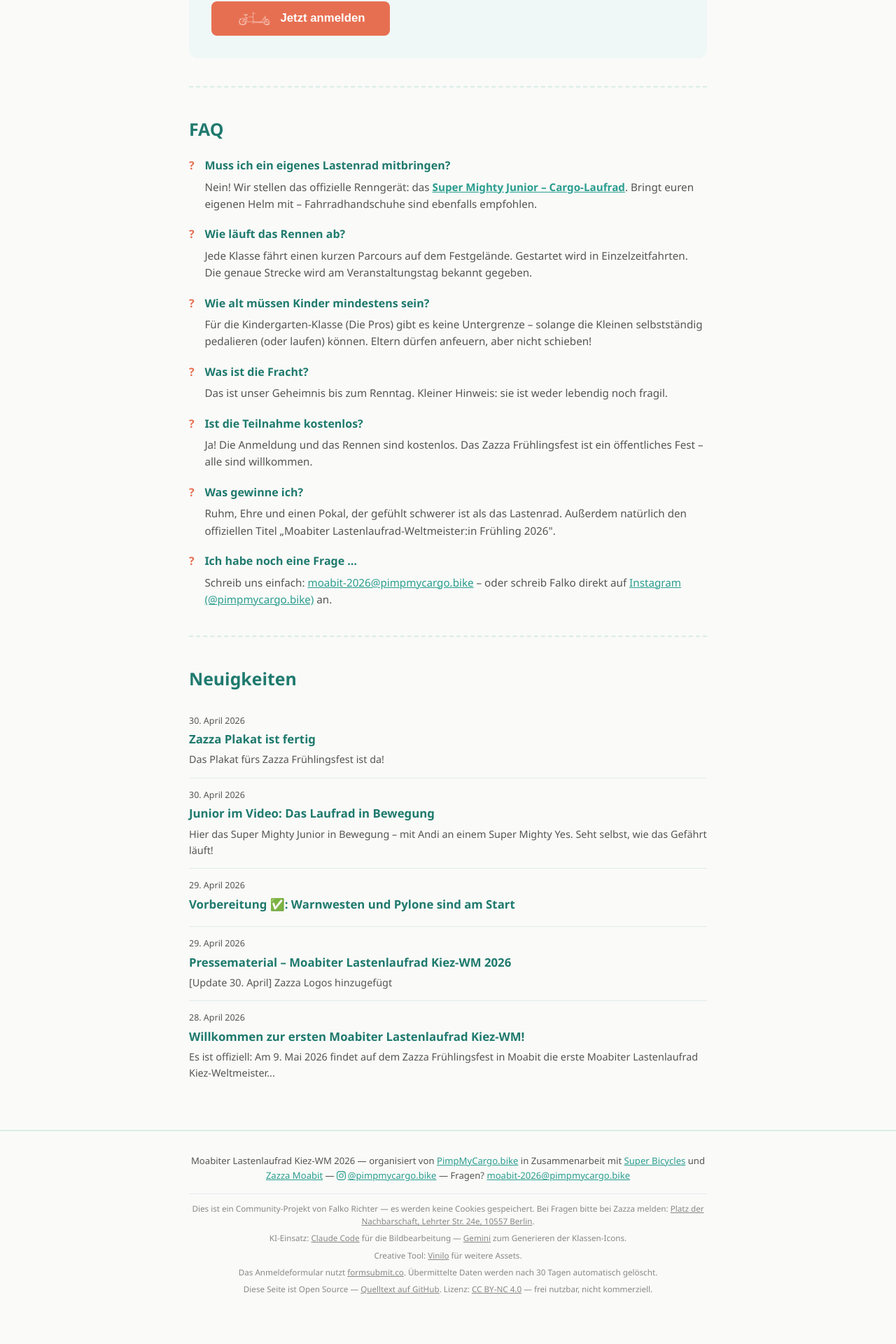
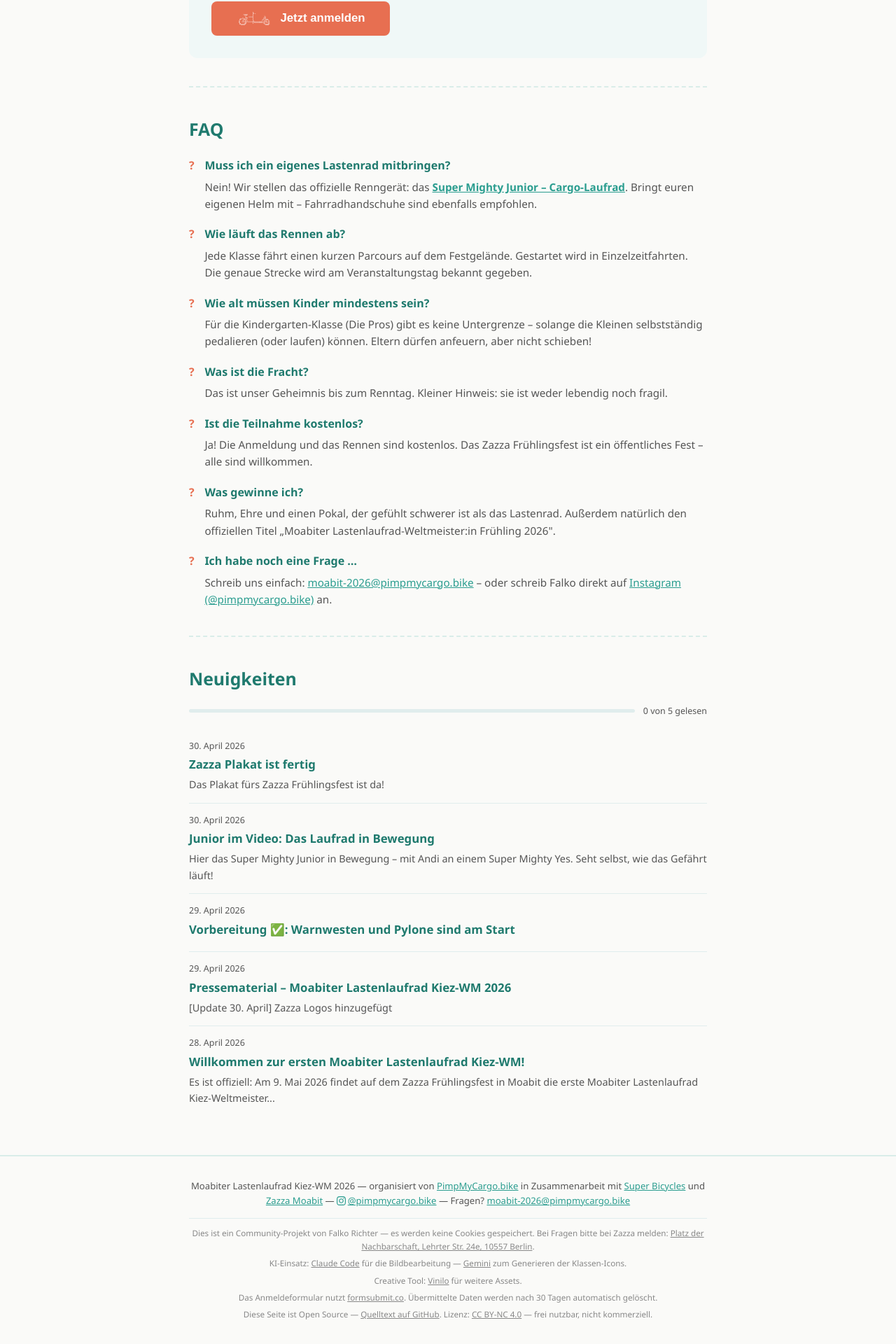
Before and after one commit to falkorichter/moabit-lastenlaufrad-champion-2026, a Jekyll site: the page built from index.html, in a window 1280 px wide. Shown: the part 2076-3996 px from the top of the page at 70% size. Built offline with Jekyll 4.4.1, drawn with Linux system fonts in a browser that asks for light colours; before the commit the page ends 3960 px from its top, so only the background shows below that.

Commit message:
Add read progress bar + 1s polling for instant bfcache updates
Progress bar (teal fill + 'X von Y gelesen') sits above the blog list.
setInterval polls localStorage every second so navigating back in
Chrome updates the read state within 1s, no reload needed.

Co-Authored-By: Claude Sonnet 4.6 <noreply@anthropic.com>

```diff
--- a/_layouts/default.html
+++ b/_layouts/default.html
@@ -89,13 +89,28 @@
     });
 
     (function() {
-      try {
-        document.querySelectorAll('a[data-post-uuid]').forEach(function(a) {
-          if (localStorage.getItem('post_read_' + a.dataset.postUuid)) {
-            a.classList.add('post-read');
+      function updateReadState() {
+        try {
+          var links = document.querySelectorAll('a[data-post-uuid]');
+          if (!links.length) return;
+          var total = links.length, read = 0;
+          links.forEach(function(a) {
+            var isRead = !!localStorage.getItem('post_read_' + a.dataset.postUuid);
+            a.classList.toggle('post-read', isRead);
+            if (isRead) read++;
+          });
+          var bar   = document.getElementById('read-progress-fill');
+          var label = document.getElementById('read-progress-label');
+          var wrap  = document.getElementById('read-progress');
+          if (bar && label && wrap) {
+            bar.style.width = (read / total * 100) + '%';
+            label.textContent = read + ' von ' + total + ' gelesen';
+            wrap.hidden = false;
           }
-        });
-      } catch(e) {}
+        } catch(e) {}
+      }
+      updateReadState();
+      setInterval(updateReadState, 1000);
     })();
 
     (function() {
--- a/assets/css/style.css
+++ b/assets/css/style.css
@@ -353,6 +353,29 @@ form textarea { resize: vertical; }
 .faq-list a { color: var(--teal); }
 
 /* ── Blog ── */
+.read-progress {
+  display: flex;
+  align-items: center;
+  gap: .75rem;
+  margin-bottom: 1rem;
+  font-size: .78rem;
+  color: var(--muted);
+}
+.read-progress-bar {
+  flex: 1;
+  height: 5px;
+  background: #e0eded;
+  border-radius: 99px;
+  overflow: hidden;
+}
+.read-progress-fill {
+  height: 100%;
+  background: var(--teal);
+  border-radius: 99px;
+  transition: width .4s ease;
+  width: 0%;
+}
+
 .blog-list { list-style: none; }
 
 .blog-list li {
--- a/index.html
+++ b/index.html
@@ -231,6 +231,10 @@ title: Moabiter Lastenlaufrad Kiez-WM 2026
     <h2>Neuigkeiten</h2>
     {% assign posts = site.posts %}
     {% if posts.size > 0 %}
+      <div id="read-progress" class="read-progress" hidden>
+        <div class="read-progress-bar"><div class="read-progress-fill" id="read-progress-fill"></div></div>
+        <span id="read-progress-label"></span>
+      </div>
       <ul class="blog-list">
         {% for post in posts %}
         <li>
```
